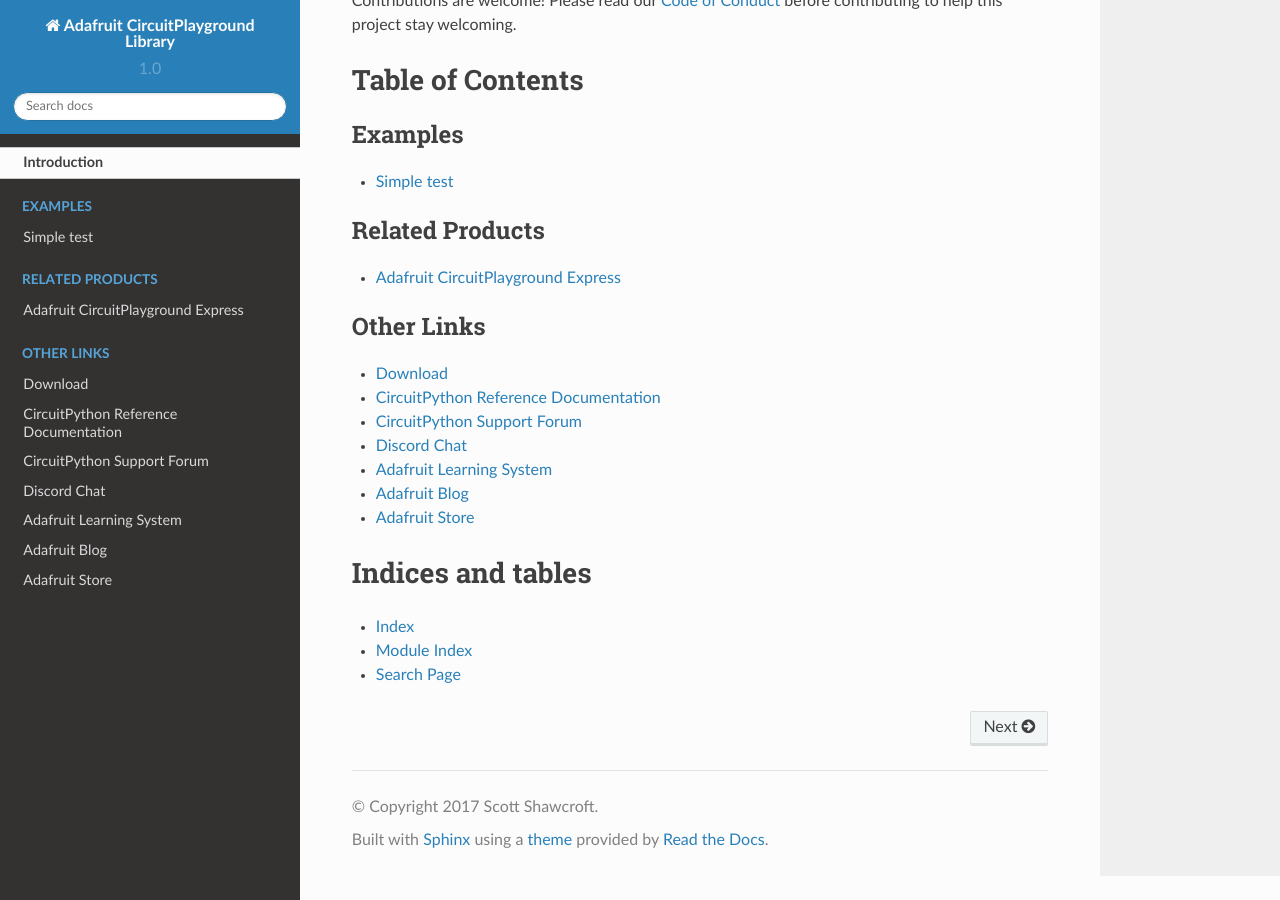
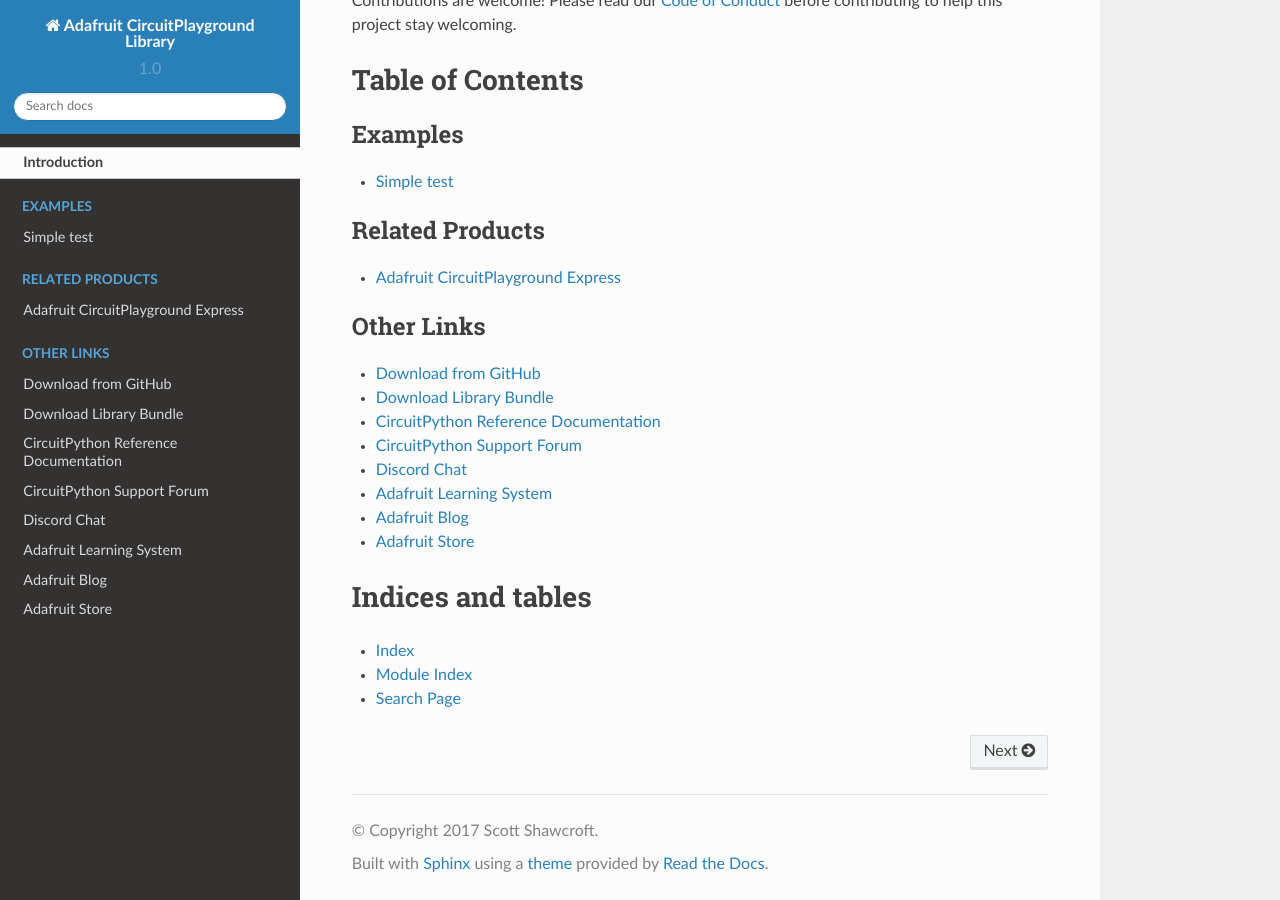
Before and after one commit to adafruit/Adafruit_CircuitPython_CircuitPlayground, a Sphinx documentation site: the page built from docs/index.rst, in a window 1280 px wide and 900 px high, scrolled down 2228 px. Built offline with Sphinx 7.4.7 and the Read the Docs theme 2.0.0, drawn with Linux system fonts in a browser that asks for light colours.

Commit message:
Added cp.org link to index.rst

```diff
--- a/docs/index.rst
+++ b/docs/index.rst
@@ -31,7 +31,8 @@
 .. toctree::
     :caption: Other Links
 
-    Download <https://github.com/adafruit/Adafruit_CircuitPython_CircuitPlayground/releases/latest>
+    Download from GitHub <https://github.com/adafruit/Adafruit_CircuitPython_CircuitPlayground/releases/latest>
+    Download Library Bundle <https://circuitpython.org/libraries>
     CircuitPython Reference Documentation <https://docs.circuitpython.org>
     CircuitPython Support Forum <https://forums.adafruit.com/viewforum.php?f=60>
     Discord Chat <https://adafru.it/discord>
```
